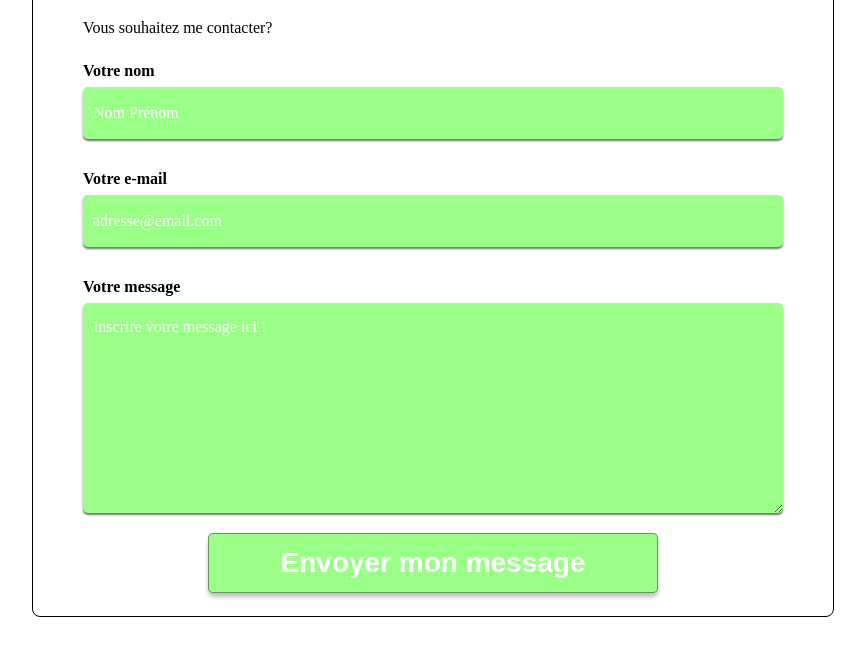
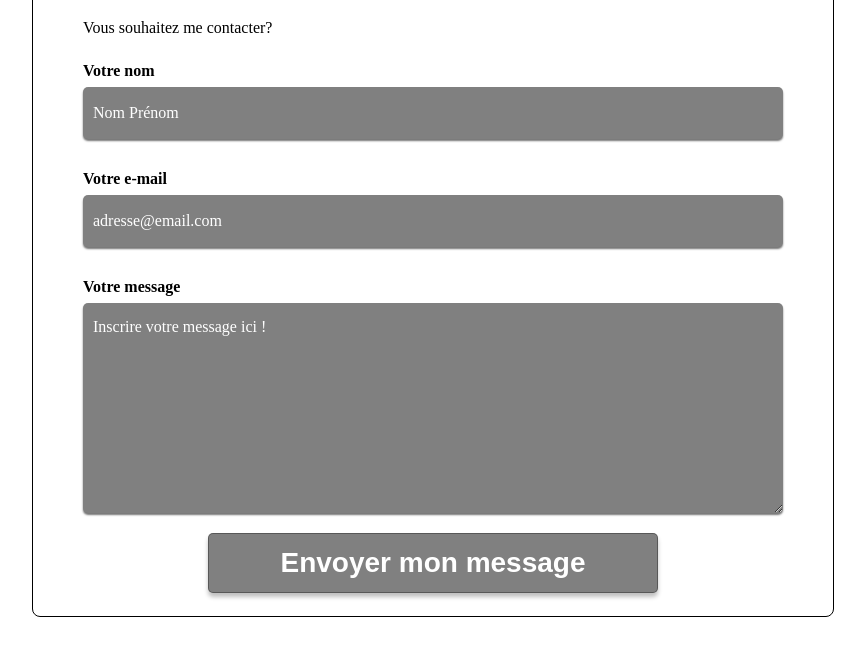
Before and after one commit to Zieoko/myPortfolio, a plain HTML site: page pages/formulaire.html in a window 1280 px wide. Shown: the part 70-726 px from the top of the page, without its empty margins (207-1072 px from the left). Drawn offline with nearby package versions, Linux system fonts and the light colour scheme.

Commit message:
Update formulaireStyle.css
lime to gray

```diff
--- a/pages/formulaireStyle.css
+++ b/pages/formulaireStyle.css
@@ -35,7 +35,7 @@ body {
   }
 
   form div > input, form div > select, form div > textarea {
-  background: rgb(154, 255, 134);
+  background: rgb(128, 128, 128);
   border: none;
   border-radius: 5px;
   font-size: 16px;
@@ -88,7 +88,7 @@ body {
   height: 60px;
   font-weight: 700;
   font-size: 28px;
-  background: rgb(154, 255, 134);
+  background: rgb(128, 128, 128);
   border: rgba(48, 48, 48, 0.5) solid 1px;
   border-radius: 5px;
   box-shadow: 0px 4px 4px 0px rgba(0,0,0,0.25);
```
